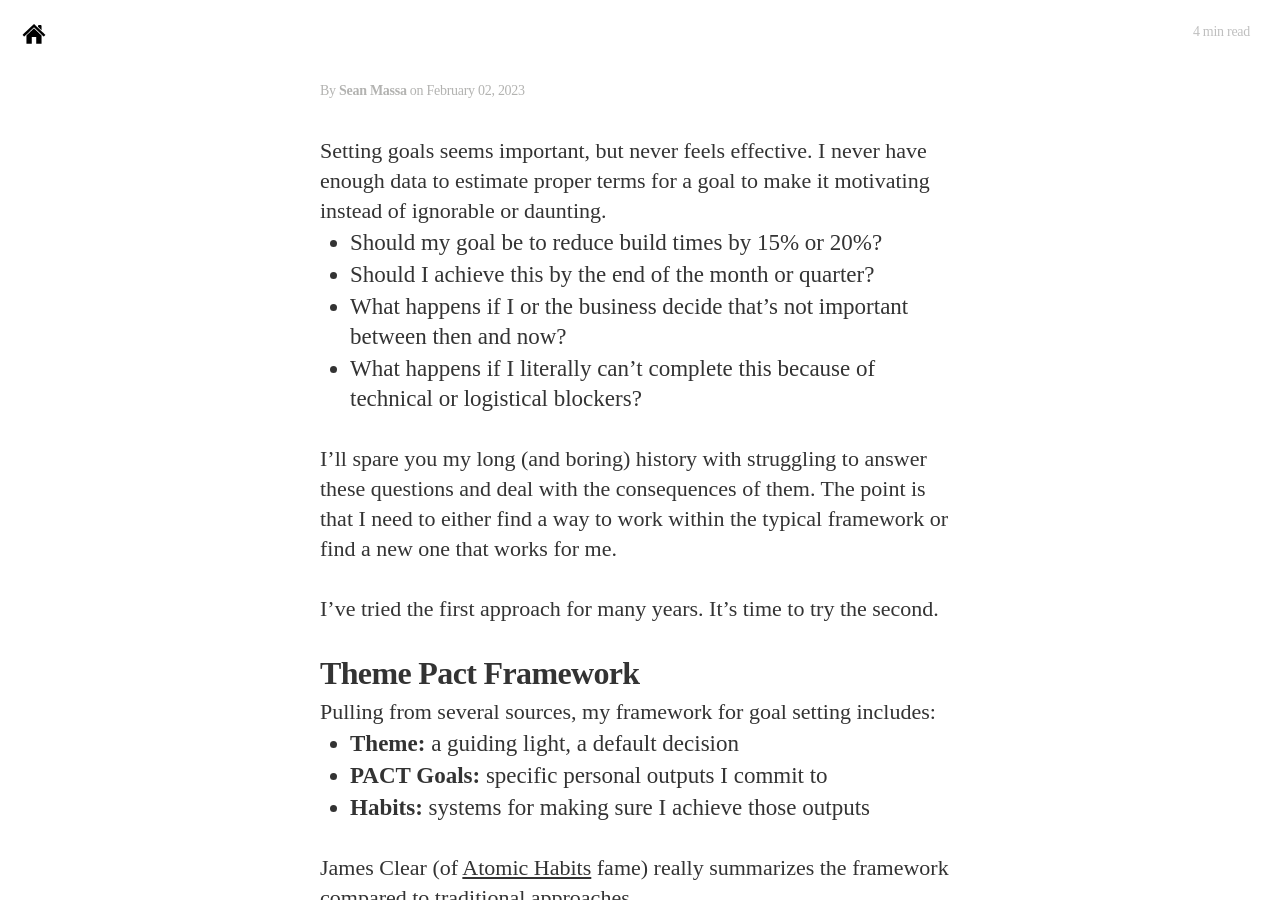
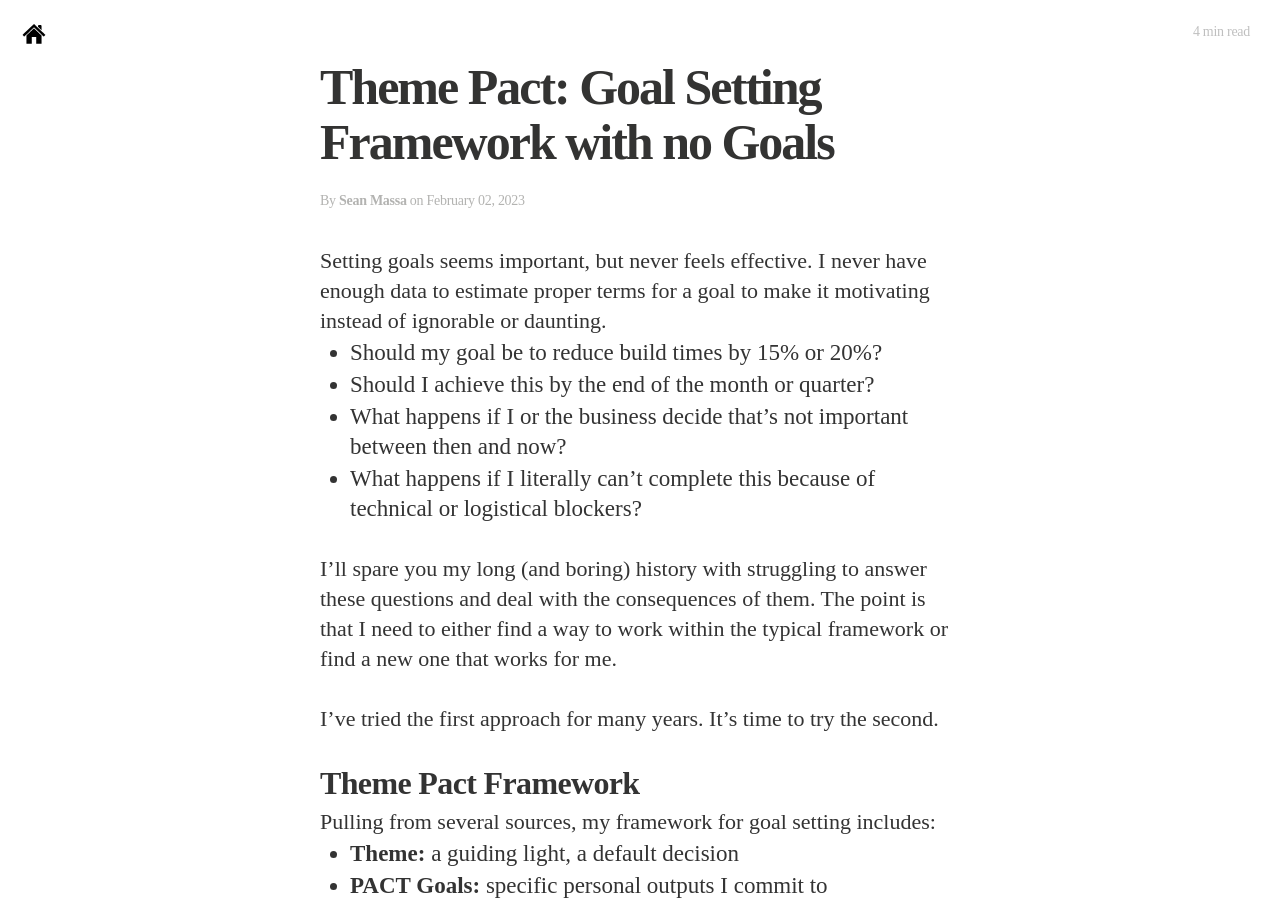
Before and after one commit to EndangeredMassa/endangeredmassa.github.com, a Jekyll site: the page built from _posts/2023-02-02-theme-pact.md, in a window 1280 px wide and 900 px high. Built offline with Jekyll 4.4.1, drawn with Linux system fonts in a browser that asks for light colours; nearby versions of some CDN libraries; some web fonts are replaced; our own code applies the rules of GitHub Pages for plain Markdown files.

Commit message:
fix formatting

```diff
--- a/_posts/2023-02-02-theme-pact.md
+++ b/_posts/2023-02-02-theme-pact.md
@@ -3,13 +3,13 @@ layout: post
 title:  "Theme Pact: Goal Setting Framework with no Goals"
 date:   2023-02-02
 description:
-  Pulling from several sources, my framework for goal setting includes:
+  "Pulling from several sources, my framework for goal setting includes:
   <br><br>
   <ul>
     <li><b>Theme:</b> a guiding light, a default decision</li>
     <li><b>PACT Goals:</b> specific personal outputs I commit to</li>
     <li><b>Habits:</b> systems for making sure I achieve those outputs</li>
-  </ul>
+  </ul>"
 ---
 
 
@@ -100,6 +100,8 @@ I focus mostly on setting new good habits here, but James makes it clear that yo
 
 # Setting a Theme Pact
 
+Steps:
+
 1. Define your Theme
 2. Define the duration (a quarter, season, year, etc.)
 3. Set your PACT Goals
```
